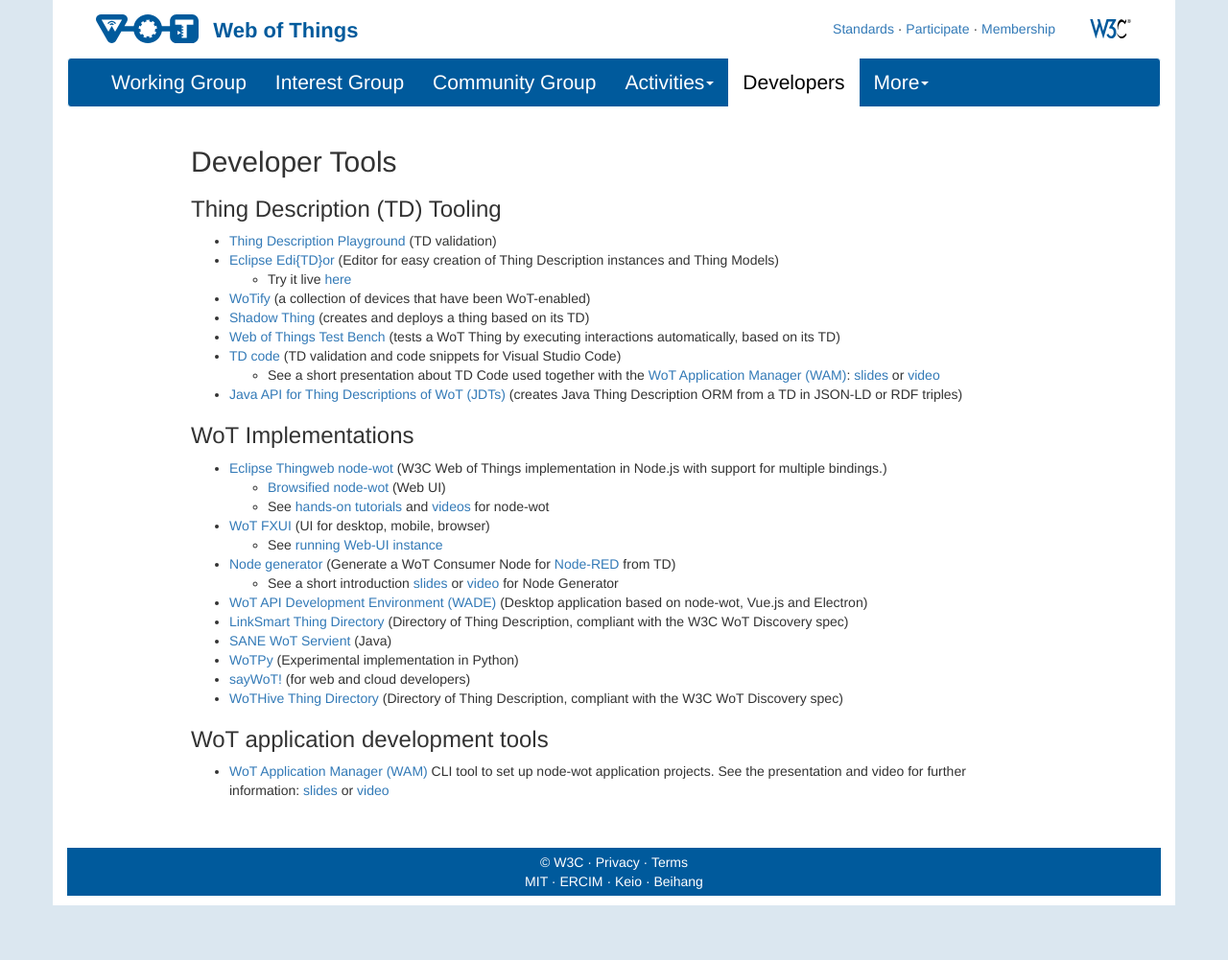
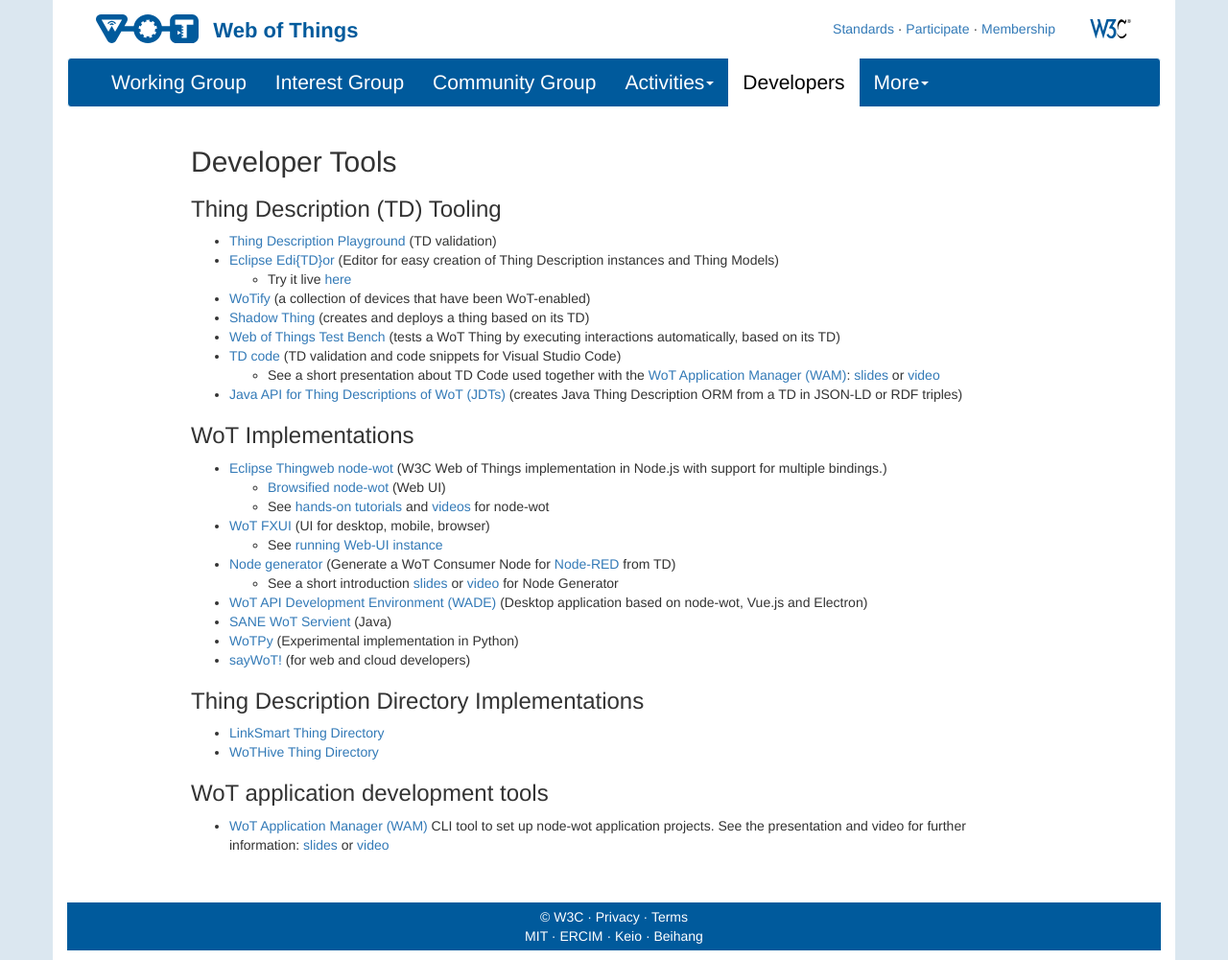
Before and after one commit to w3c/wot-marketing, a Jekyll site: the page built from docs/developers/index.html, in a window 1280 px wide. Shown: the whole page at 96% size. Built offline with Jekyll 4.4.1, drawn with Linux system fonts in a browser that asks for light colours; nearby versions of some CDN libraries; before the commit the page ends 944 px from its top, so only the background shows below that.

Commit message:
docs: create new TDD section

```diff
--- a/docs/developers/index.html
+++ b/docs/developers/index.html
@@ -64,9 +64,6 @@
 			<a href="https://github.com/tum-esi/wade">WoT API Development Environment (WADE)</a> (Desktop application based on node-wot, Vue.js and Electron)
 		</li>
 		<li>
-			<a href="https://github.com/linksmart/thing-directory">LinkSmart Thing Directory</a> (Directory of Thing Description, compliant with the W3C WoT Discovery spec)
-		</li>
-		<li>
 			<a href="https://github.com/sane-city/wot-servient">SANE WoT Servient</a> (Java)
 		</li>
 		<li>
@@ -75,10 +72,18 @@
 		<li>
 			<a href="https://www.evosoft.com/en/digitalization-offering/saywot/">sayWoT!</a> (for web and cloud developers)
 		</li>
+	</ul>
+
+	<h3>Thing Description Directory Implementations</h3>
+	<ul>
 		<li>
-			<a href="https://github.com/oeg-upm/wot-hive">WoTHive Thing Directory</a> (Directory of Thing Description, compliant with the W3C WoT Discovery spec)
+			<a href="https://github.com/linksmart/thing-directory">LinkSmart Thing Directory</a>
+		</li>
+		<li>
+			<a href="https://github.com/oeg-upm/wot-hive">WoTHive Thing Directory</a>
 		</li>
 	</ul>
+
 	<h3>WoT application development tools</h3>
 	<ul>
 		<li><a href="https://github.com/UniBO-PRISMLab/wam">WoT Application Manager (WAM)</a>
```
